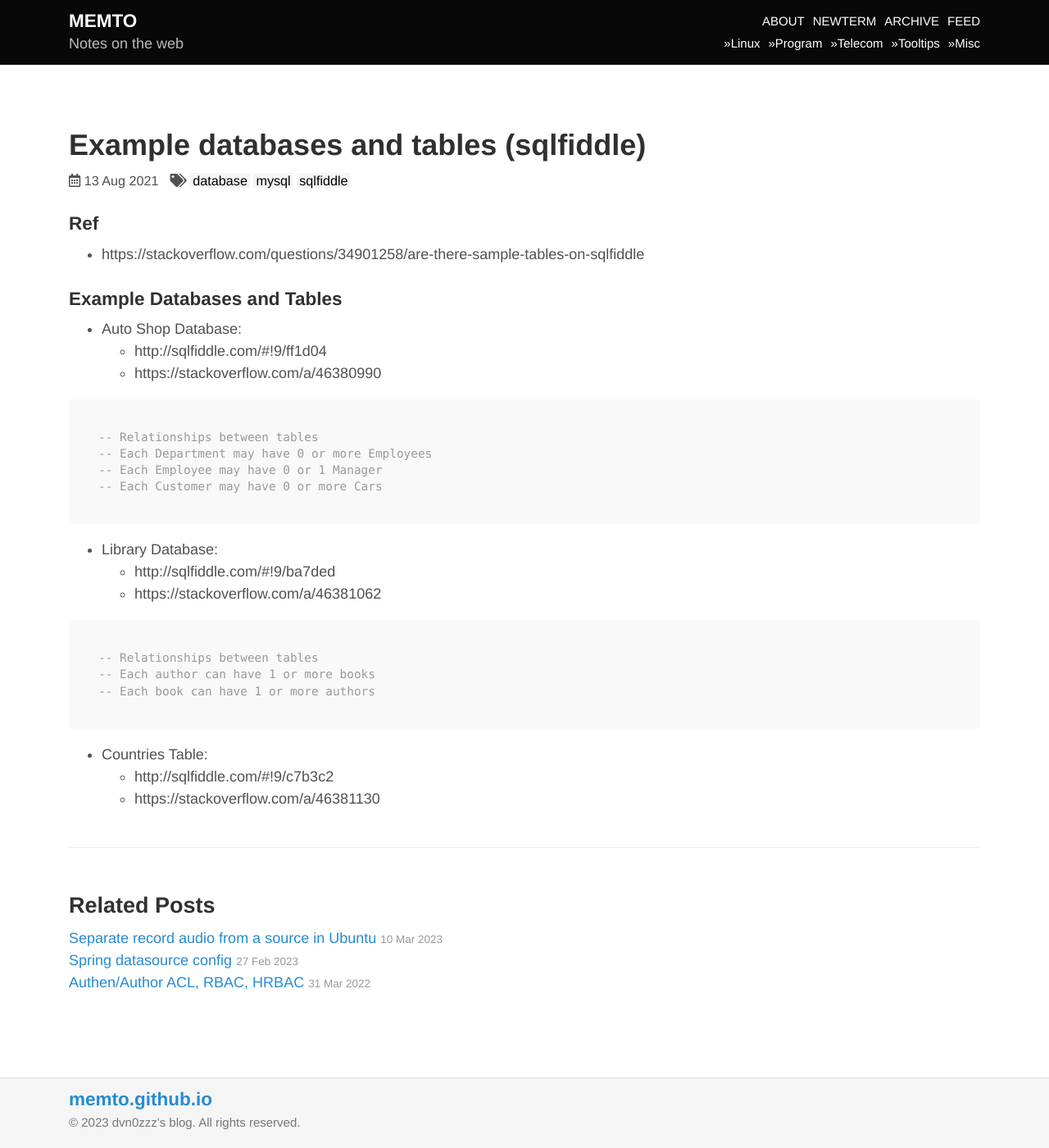
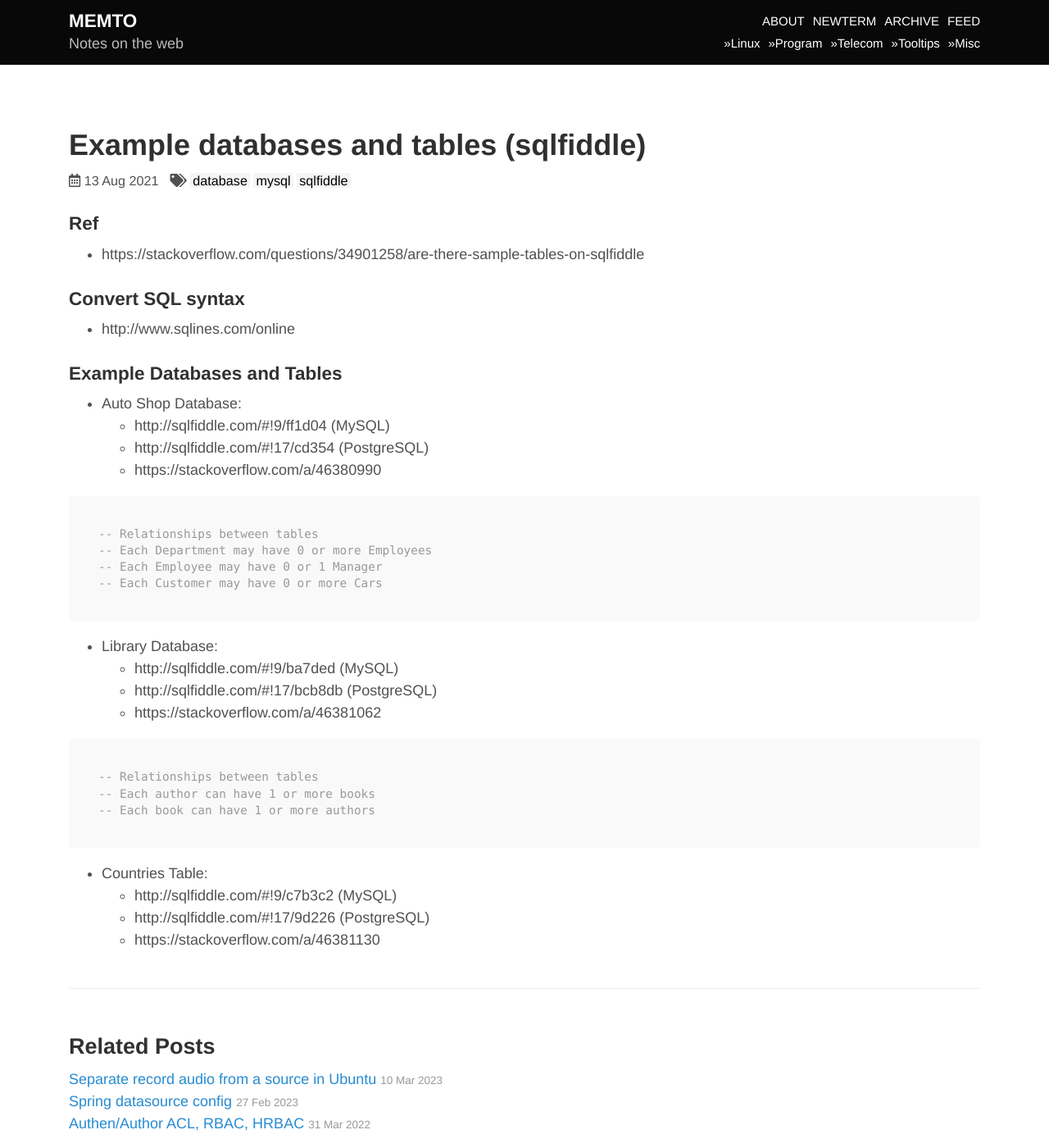
Before and after one commit to memto/memto.github.io, a Jekyll site: the page built from _posts/2021-08-13-example-databases-and-tables-sqlfiddle.md, in a window 1280 px wide and 1400 px high. Shown: the whole window at 82% size. Built offline with Jekyll 4.4.1, drawn with Linux system fonts in a browser that asks for light colours; nearby versions of some CDN libraries; comment, search, counter and statistics services are not loaded.

Commit message:
Update 2021-08-13-example-databases-and-tables-sqlfiddle.md

````diff
--- a/_posts/2021-08-13-example-databases-and-tables-sqlfiddle.md
+++ b/_posts/2021-08-13-example-databases-and-tables-sqlfiddle.md
@@ -16,10 +16,14 @@ tags:
 ### Ref
 - https://stackoverflow.com/questions/34901258/are-there-sample-tables-on-sqlfiddle
 
+### Convert SQL syntax
+- http://www.sqlines.com/online
+
 ### Example Databases and Tables
 
 - Auto Shop Database:
-	- http://sqlfiddle.com/#!9/ff1d04
+	- http://sqlfiddle.com/#!9/ff1d04 (MySQL)
+    - http://sqlfiddle.com/#!17/cd354 (PostgreSQL)
     - https://stackoverflow.com/a/46380990
 
 ```sql
@@ -30,7 +34,8 @@ tags:
 ```
 
 - Library Database:
-	- http://sqlfiddle.com/#!9/ba7ded
+	- http://sqlfiddle.com/#!9/ba7ded (MySQL)
+    - http://sqlfiddle.com/#!17/bcb8db (PostgreSQL)
     - https://stackoverflow.com/a/46381062
 
 ```sql
@@ -40,5 +45,6 @@ tags:
 ```
 
 - Countries Table:
-	- http://sqlfiddle.com/#!9/c7b3c2
+	- http://sqlfiddle.com/#!9/c7b3c2 (MySQL)
+    - http://sqlfiddle.com/#!17/9d226 (PostgreSQL)
     - https://stackoverflow.com/a/46381130
````
